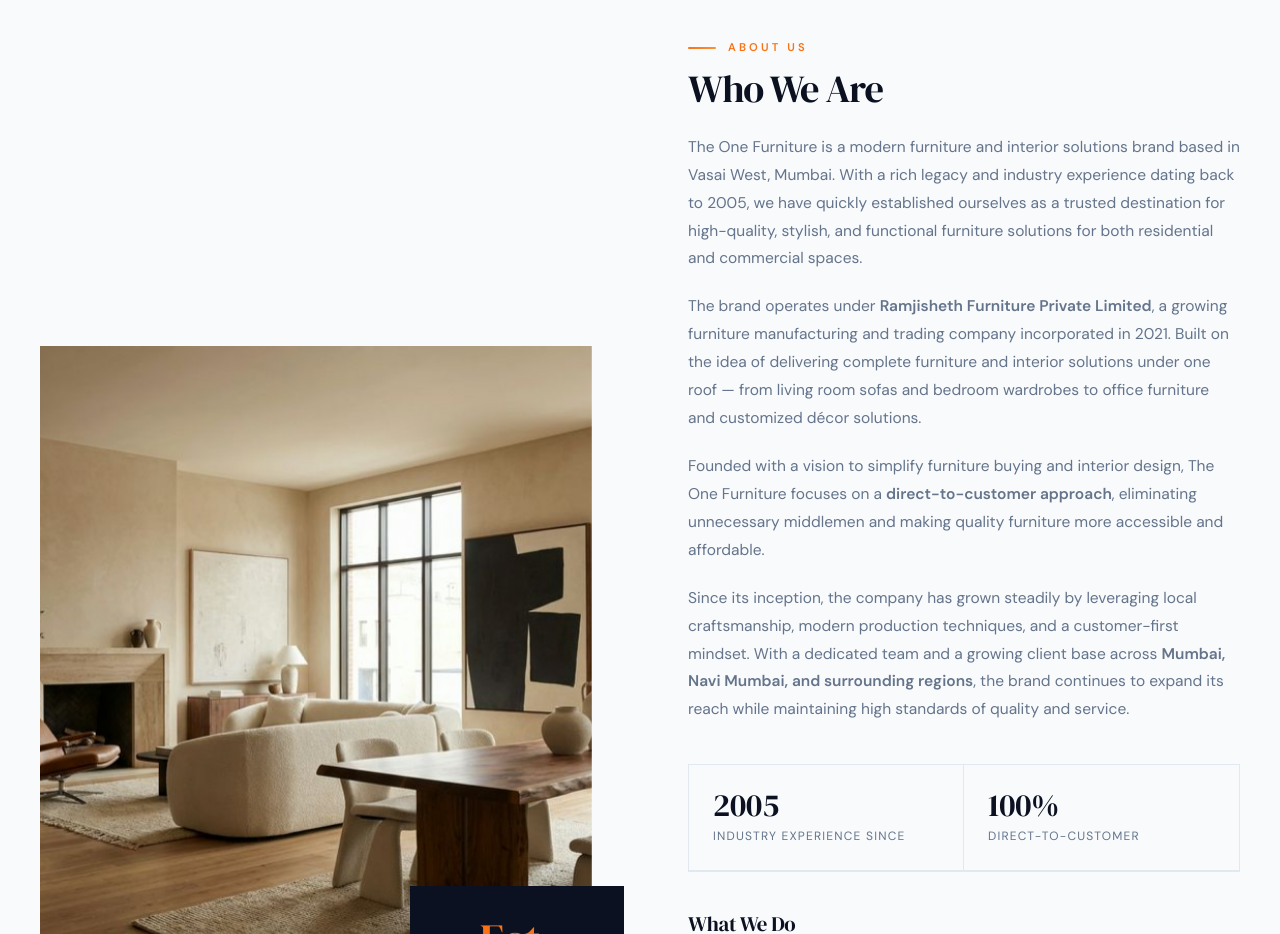
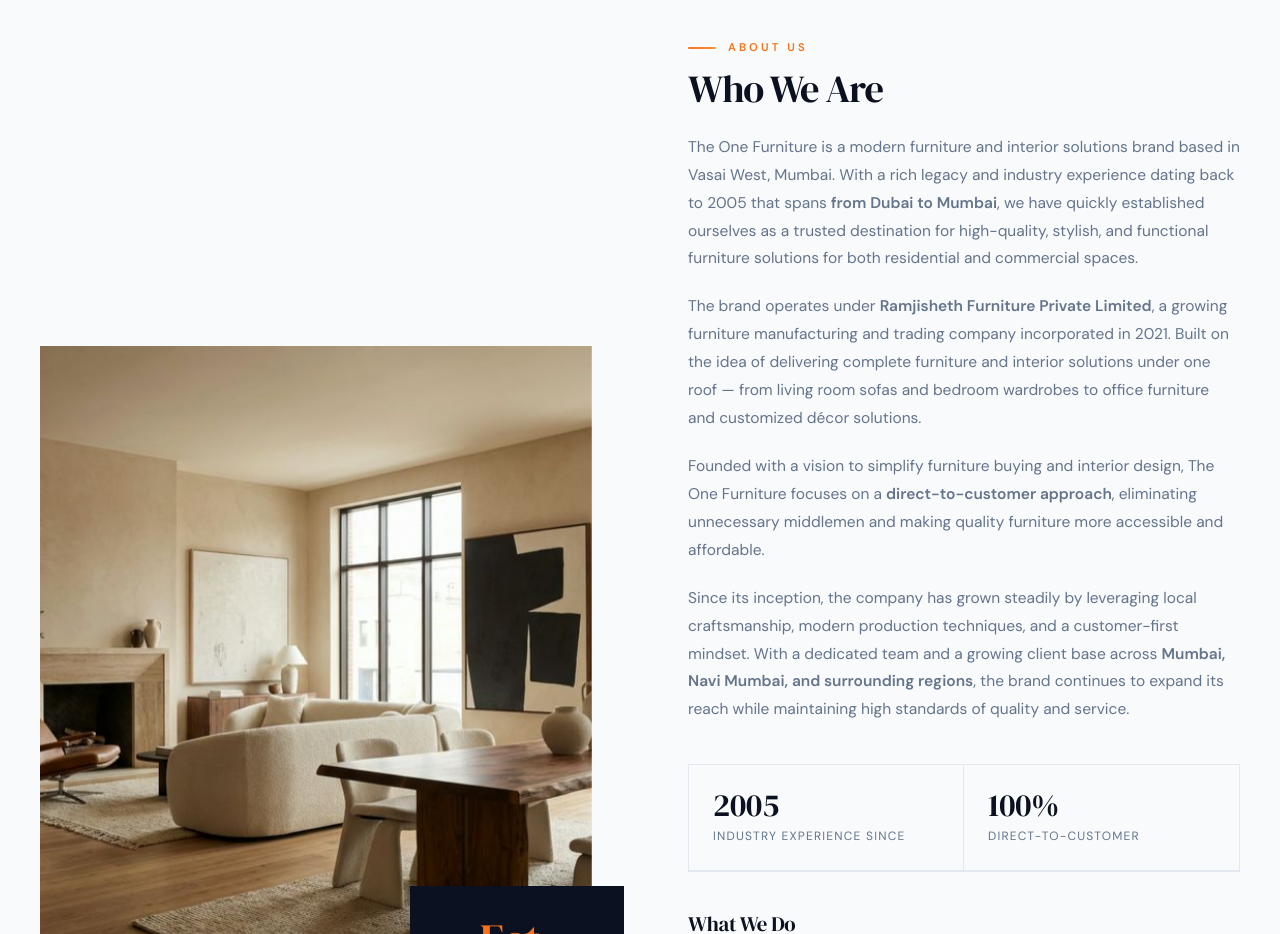
Before and after one commit to shamshadkhan36/onefurniture, a plain HTML site: page index.html in a window 1280 px wide. Shown: the part 2660-3594 px from the top of the page. Drawn offline with Linux system fonts and the light colour scheme.

Commit message:
Update About Us section to highlight Dubai to Mumbai

```diff
--- a/index.html
+++ b/index.html
@@ -646,7 +646,7 @@
                 <span class="section-label">About Us</span>
                 <h2>Who We Are</h2>
                 <p>The One Furniture is a modern furniture and interior solutions brand based in Vasai West, Mumbai.
-                    With a rich legacy and industry experience dating back to 2005, we have quickly established ourselves as a trusted
+                    With a rich legacy and industry experience dating back to 2005 that spans <strong>from Dubai to Mumbai</strong>, we have quickly established ourselves as a trusted
                     destination for high-quality, stylish, and functional furniture solutions for both residential
                     and commercial spaces.</p>
                 <p>The brand operates under <strong>Ramjisheth Furniture Private Limited</strong>, a growing
```
